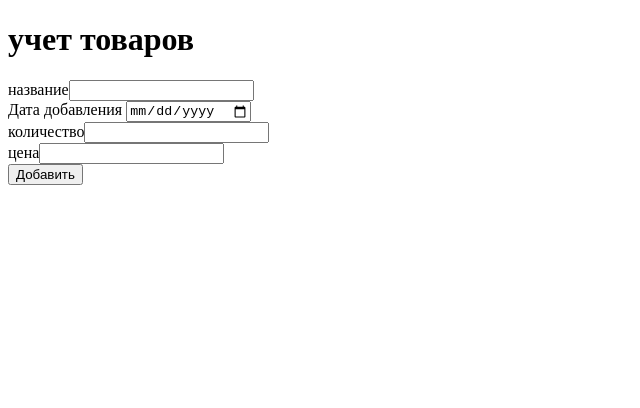
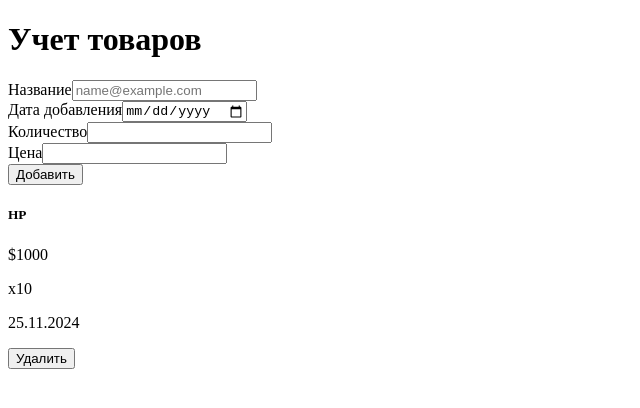
Before and after one commit to Wheazzyy1/products-Aslan23-19b, a Vue app: page / in a window 1280 px wide. Shown: the top 408 px of the page, without its empty margins (0-640 px from the left). Built offline with nearby package versions, Linux system fonts and the light colour scheme; the HTML template or start-up script is replaced by a standard one.

Commit message:
feat: add card list

```diff
--- a/src/App.vue
+++ b/src/App.vue
@@ -6,27 +6,42 @@
 <div class="container">
     <div class="row">
       <div class="col">
-    <h1 class="text-center ma-3">учет товаров</h1>
+        <h1 class="text-center my-3">Учет товаров</h1>
         <div class="mb-3">
-        <label for="name" class="form-label">название</label>
-        <input type="text" class="form-control" id="name" >
+          <label for="exampleFormControlInput1" class="form-label">Название</label>
+          <input type="email" class="form-control" id="exampleFormControlInput1" placeholder="name@example.com">
         </div>
         <div class="mb-3">
-        <label for="date" class="form-label">Дата добавления </label>
-        <input type="date" class="form-control" id="date" >
+          <label for="date" class="form-label">Дата добавления</label>
+          <input type="date" class="form-control" id="date">
         </div>
         <div class="mb-3">
-        <label for="count" class="form-label">количество</label>
-        <input type="numder" class="form-control" id="count" >
+          <label for="count" class="form-label">Количество</label>
+          <input type="number" class="form-control" id="date">
         </div>
         <div class="mb-3">
-        <label for="price" class="form-label">цена</label>
-        <input type="namber" class="form-control" id="price" >
+          <label for="price" class="form-label">Цена</label>
+          <input type="number" class="form-control" id="date">
         </div>
         <div>
           <button type="button" class="btn btn-outline-success">Добавить</button>
         </div>
       </div>
     </div>
+    <div class="row row-cols-1 row-cols-md-2 mt-4">
+  <div class="col">
+    <div class="card">
+      <div class="card-body">
+        <h5 class="card-title">HP</h5>
+        <p class="card-text">$1000</p>
+        <p class="card-text">x10</p>
+        <p class="card-text">25.11.2024</p>
+      </div>
+      <div class="card-footer">
+        <button class="btn btn-outline-danger">Удалить</button>
+      </div>
+    </div>
+  </div>
+</div>
   </div>
   </template>
```
Lines whose indentation alone changed are shown as unchanged.
